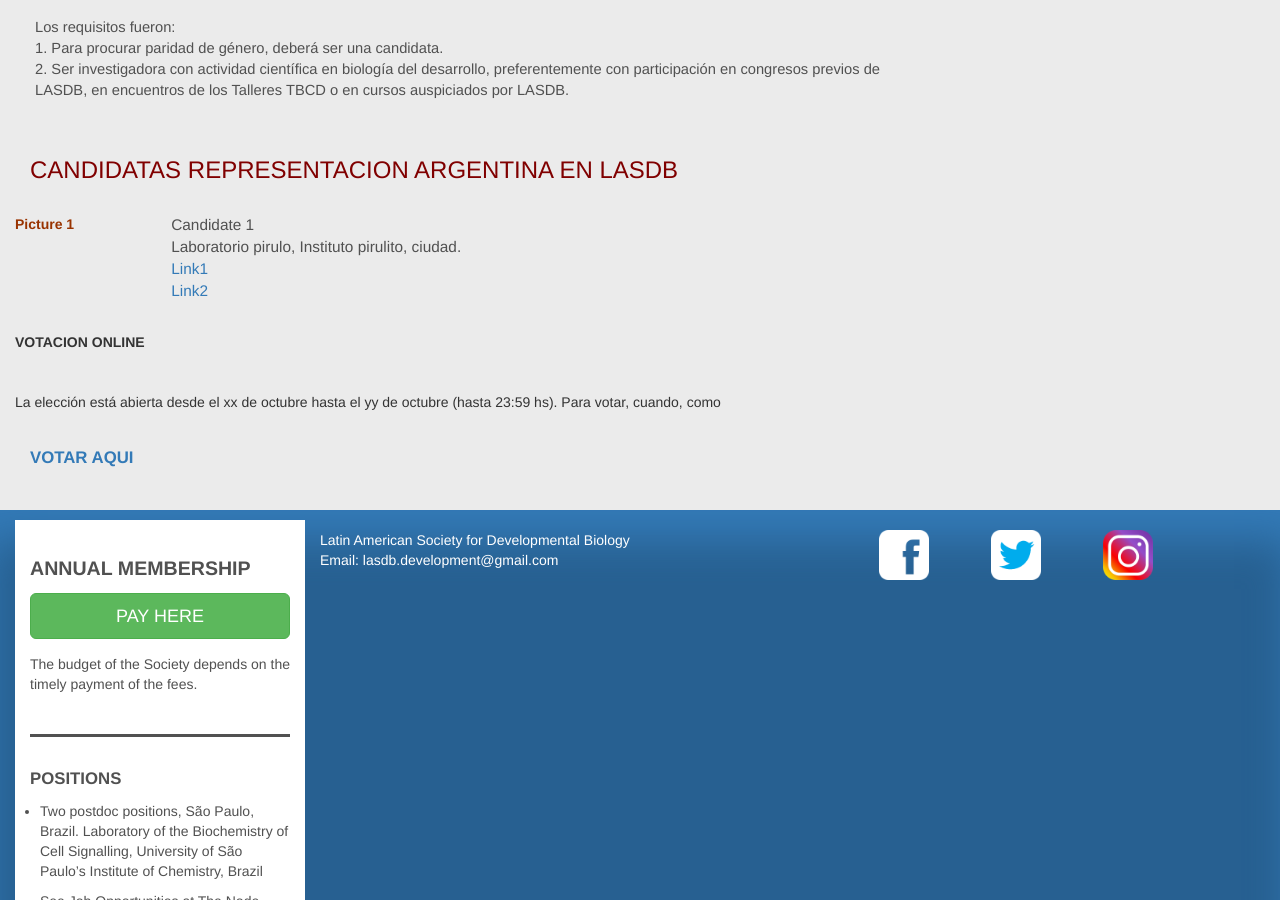
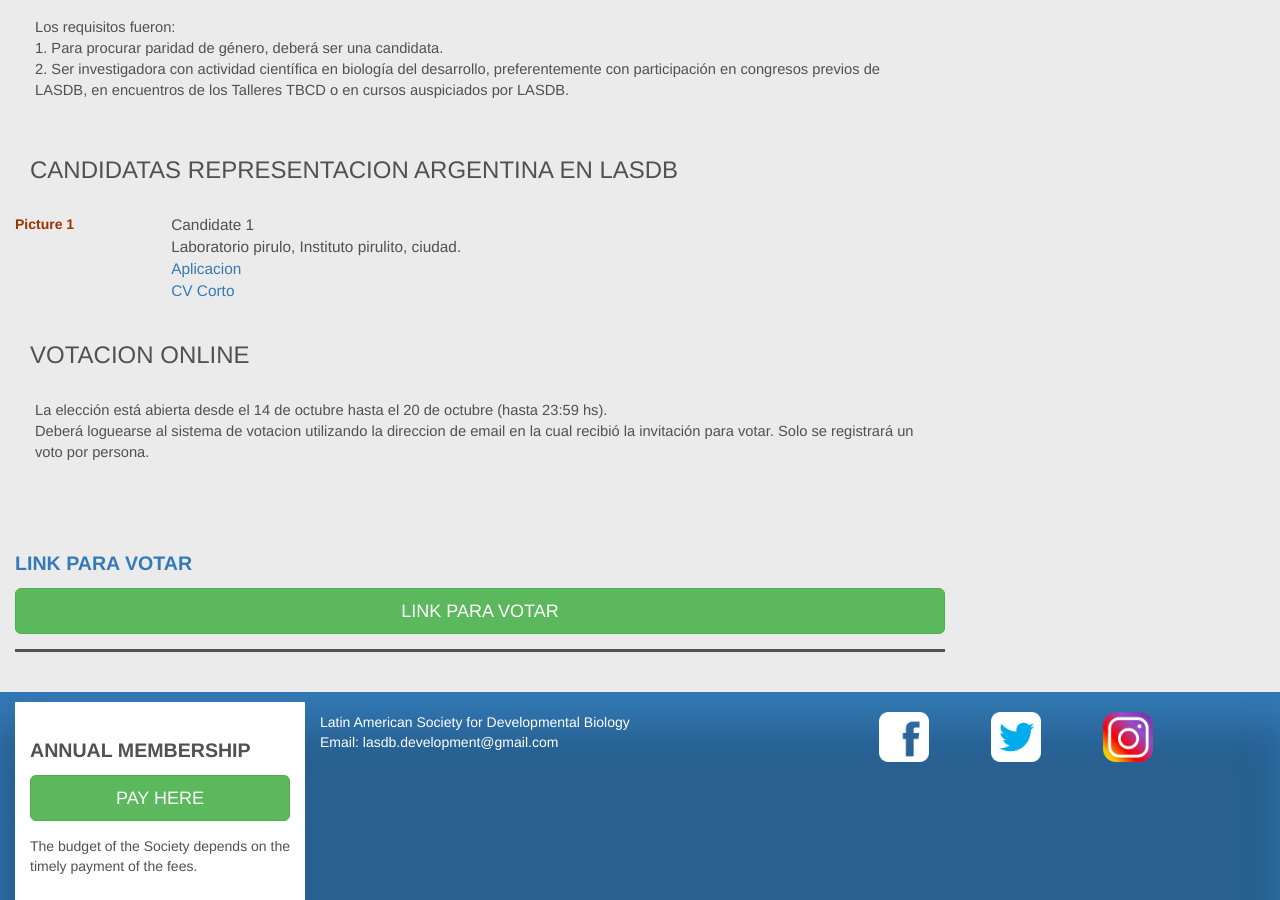
Before and after one commit to lasdb/lasdb.github.io, a Jekyll site: the page built from pages/Argentina-representante-2020.html, in a window 1280 px wide and 900 px high, scrolled down 392 px. Built offline with Jekyll 4.4.1, drawn with Linux system fonts in a browser that asks for light colours; nearby versions of some CDN libraries.

Commit message:
Update Argentina-representante-2020.html

```diff
--- a/pages/Argentina-representante-2020.html
+++ b/pages/Argentina-representante-2020.html
@@ -15,7 +15,7 @@ layout: default
         </div>
 
         <div class="panel-heading">
-            <h3 class="meeting-title">CANDIDATAS REPRESENTACION ARGENTINA EN LASDB</h3><br>
+            <h3 class="title">CANDIDATAS REPRESENTACION ARGENTINA EN LASDB</h3><br>
         </div>
 
 <table border="0" cellpadding="4" cellspacing="1" width="90%">
@@ -24,20 +24,31 @@ layout: default
 <td valign="top" width="35%"><strong><span style="color: #993300;" class="text_bco">Picture 1</span></strong></td>
         <td><p style="font-weight: ; font-size: 1.1em;">Candidate 1</strong><br>
     <span class="texto_layer">Laboratorio pirulo, Instituto pirulito, ciudad. </span><br>
-    <a href="http:"> Link1 </a><br>
-    <a href="http:"> Link2 </a><br></p></td>
+    <a href="http:"> Aplicacion </a><br>
+    <a href="http:"> CV Corto </a><br></p></td>
 </tr>
 </tbody>
 </table>
 <br>
-     <p><strong>VOTACION ONLINE</strong></p>
-     <p><strong>&nbsp;</strong></p>
-     <p> La elección está abierta desde el xx de octubre hasta el yy de octubre (hasta 23:59 hs). Para votar, cuando, como  <br></p>
 
-<div class="col-xs-12">
-    <p style="font-weight:bold; font-size: 1.2em;"> <br>
-    <a href="http:">  VOTAR AQUI </a>
-</div>
+        <div class="panel-heading">
+            <h3 class="title">VOTACION ONLINE</h3><br>
+        </div>
+
+        <div class="panel-body" style="padding-top:0;">
+            <p style="font-weight: ; font-size: 1.05em;">La elección está abierta desde el 14 de octubre hasta el 20 de octubre (hasta 23:59 hs). <br>
+            Deberá loguearse al sistema de votacion utilizando la direccion de email en la cual recibió la invitación para votar. Solo se registrará un voto por persona.
+            <br><br>
+            <br> </p>
+        </div>
+
+        <a href="{{site.baseurl}}/pages/pay-annual-dues.html">
+             <p style="font-weight:bold; margin-top: 20px; font-size: 1.4em;">LINK PARA VOTAR</p>
+             <button class="btn btn-success btn-lg" style="width: 100%; margin-bottom: 15px;" > LINK PARA VOTAR </button>
+             <ul style="padding-left:10px; border-bottom: 3px solid #515151;"></ul>
+        </a>
+
+
 
 
 </div></div>
```
